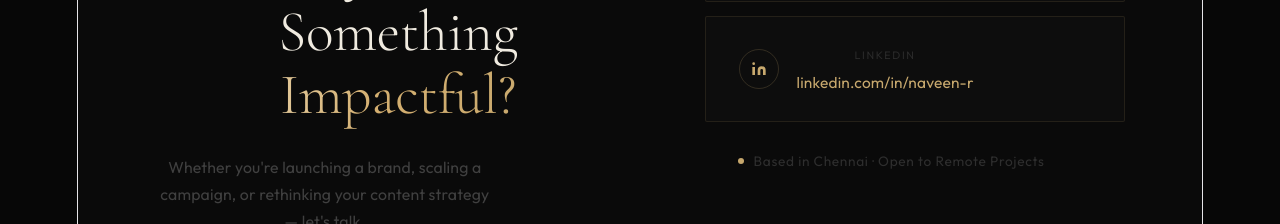
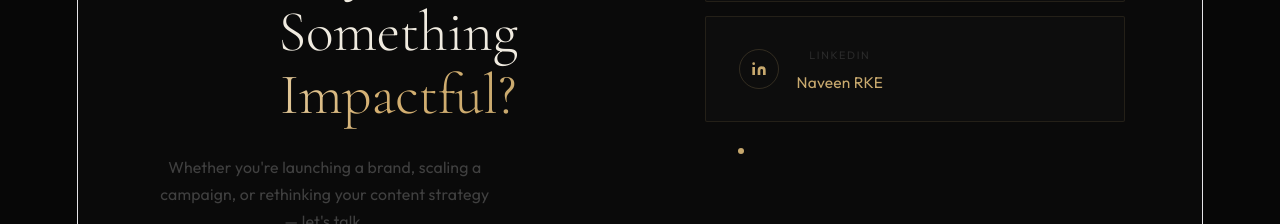
Before and after one commit to naveenrke9/portfolio, a React (Vite) app: page / in a window 1280 px wide. Shown: the part 8772-8996 px from the top of the page. Built offline with nearby package versions, Linux system fonts and the light colour scheme.

Commit message:
linkedin

```diff
--- a/src/App.jsx
+++ b/src/App.jsx
@@ -940,7 +940,7 @@ function Contact() {
                 icon: <svg width="16" height="16" viewBox="0 0 24 24" fill="none" stroke="#c8a96e" strokeWidth="1.5" strokeLinecap="round" strokeLinejoin="round"><path d="M4 4h16c1.1 0 2 .9 2 2v12c0 1.1-.9 2-2 2H4c-1.1 0-2-.9-2-2V6c0-1.1.9-2 2-2z" /><polyline points="22,6 12,13 2,6" /></svg>
               },
               {
-                href: "https://www.linkedin.com/in/naveen-r", label: "LinkedIn", value: "linkedin.com/in/naveen-r",
+                href: "www.linkedin.com/in/naveen-rke-50163021b", label: "LinkedIn", value: "Naveen RKE",
                 icon: <svg width="16" height="16" viewBox="0 0 24 24" fill="#c8a96e"><path d="M16 8a6 6 0 0 1 6 6v7h-4v-7a2 2 0 0 0-2-2 2 2 0 0 0-2 2v7h-4v-7a6 6 0 0 1 6-6z" /><rect x="2" y="9" width="4" height="12" /><circle cx="4" cy="4" r="2" /></svg>
               },
             ].map(({ href, label, value, icon }) => (
@@ -960,7 +960,7 @@ function Contact() {
 
             <div style={{ display: "flex", alignItems: "center", gap: "10px", padding: "0.6rem 1.8rem" }}>
               <div style={{ width: "6px", height: "6px", borderRadius: "50%", background: "#c8a96e", opacity: 0.35, animation: "pulse 2s ease-in-out infinite" }} />
-              <span className="sans" style={{ fontSize: "0.76rem", color: "#2e2e2e", letterSpacing: "0.05em" }}>Based in Chennai · Open to Remote Projects</span>
+              {/* <span className="sans" style={{ fontSize: "0.76rem", color: "#2e2e2e", letterSpacing: "0.05em" }}>Based in Chennai · Open to Remote Projects</span> */}
             </div>
           </div>
         </div>
```
